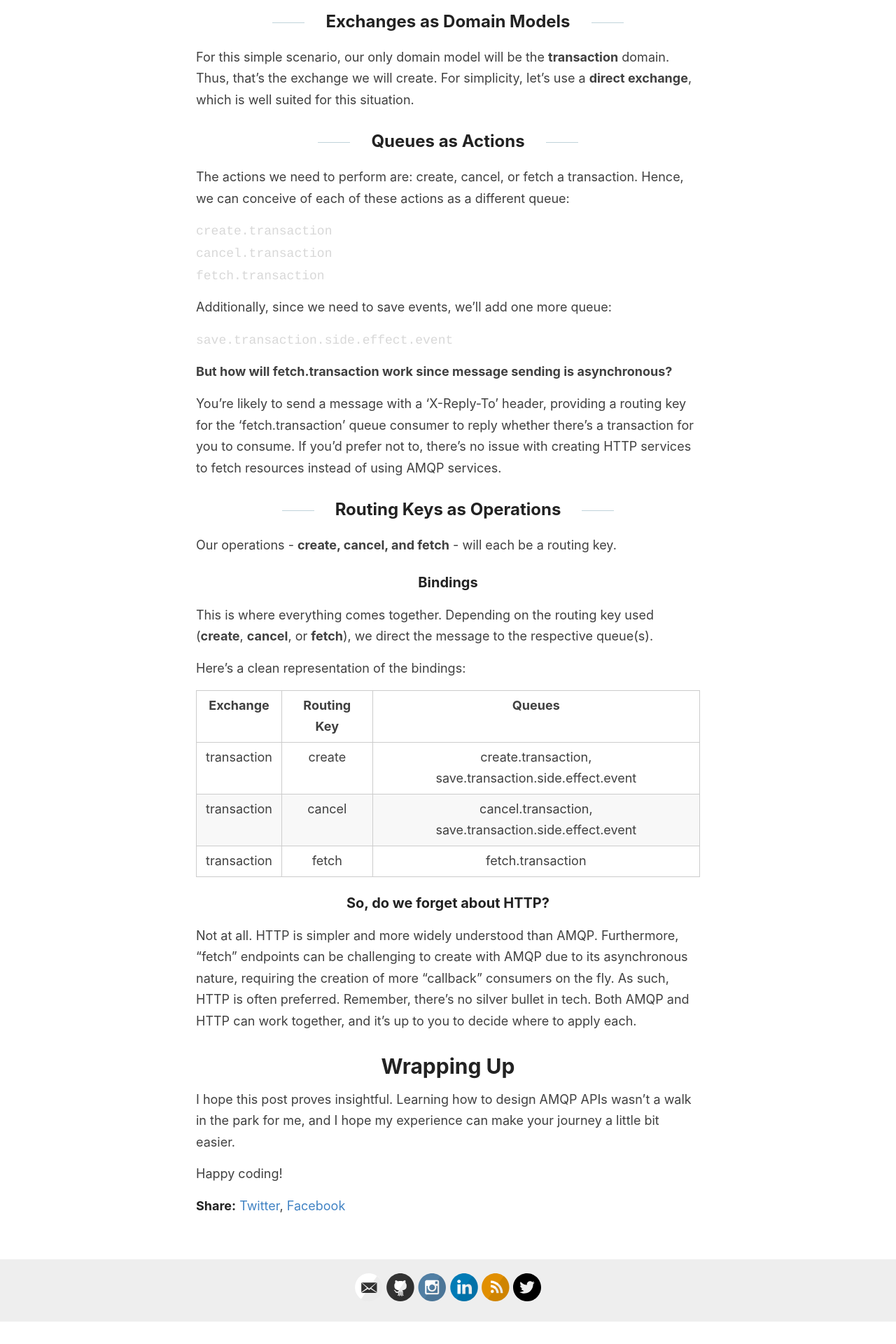
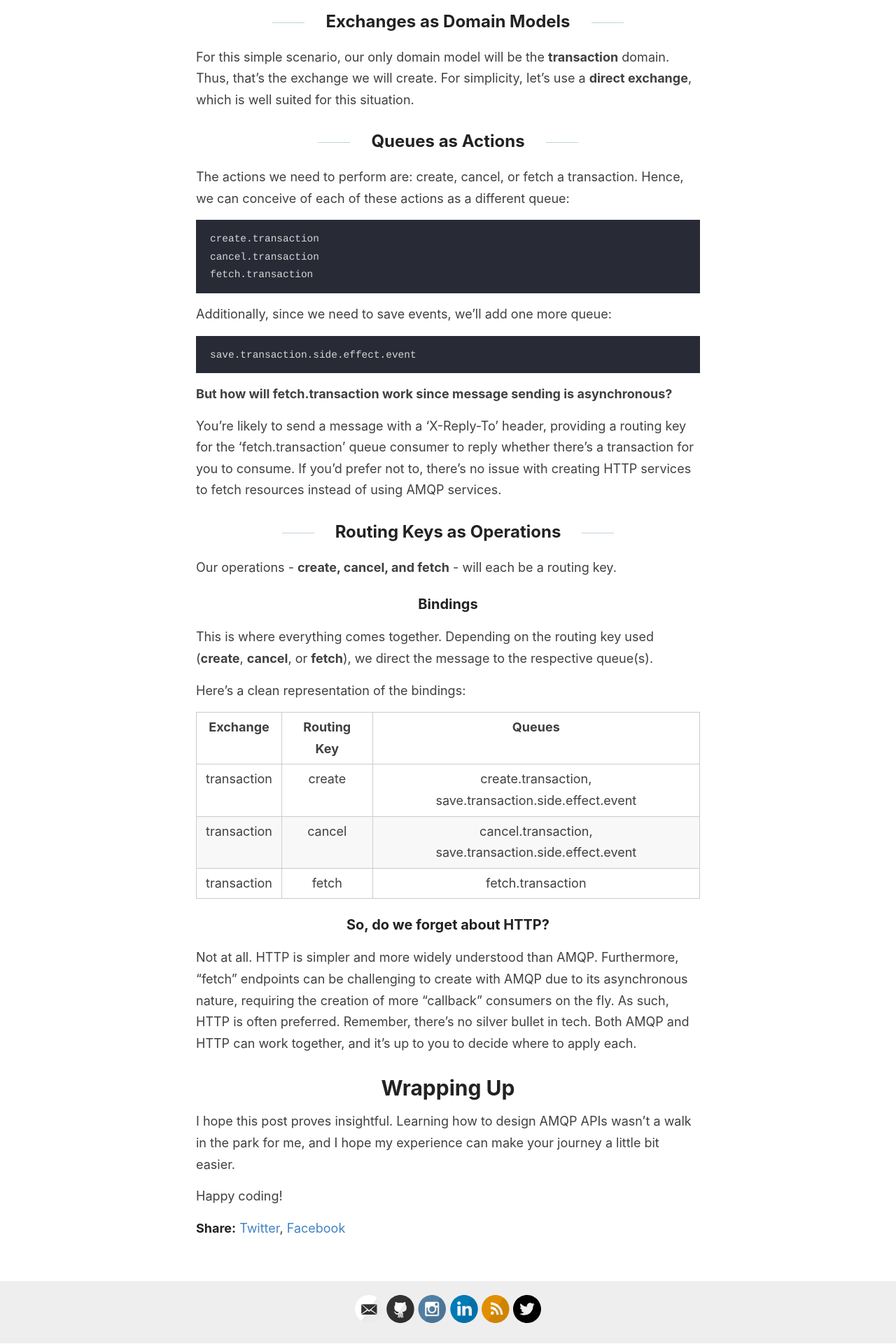
Before and after one commit to gabfssilva/gabfssilva.github.io, a Jekyll site: the page built from _posts/2017-10-22-designing-amqp-apis.md, in a window 1280 px wide. Shown: the part 2726-4646 px from the top of the page at 70% size. Built offline with Jekyll 4.4.1, drawn with Linux system fonts in a browser that asks for light colours; before the commit the page ends 4614 px from its top, so only the background shows below that.

Commit message:
Remove 'none'

````diff
--- a/_posts/2017-10-22-designing-amqp-apis.md
+++ b/_posts/2017-10-22-designing-amqp-apis.md
@@ -75,7 +75,7 @@ For this simple scenario, our only domain model will be the **transaction** doma
 
 The actions we need to perform are: create, cancel, or fetch a transaction. Hence, we can conceive of each of these actions as a different queue:
 
-```none
+```
 create.transaction
 cancel.transaction
 fetch.transaction
@@ -83,7 +83,7 @@ fetch.transaction
 
 Additionally, since we need to save events, we'll add one more queue:
 
-```none
+```
 save.transaction.side.effect.event
 ```
 
````
